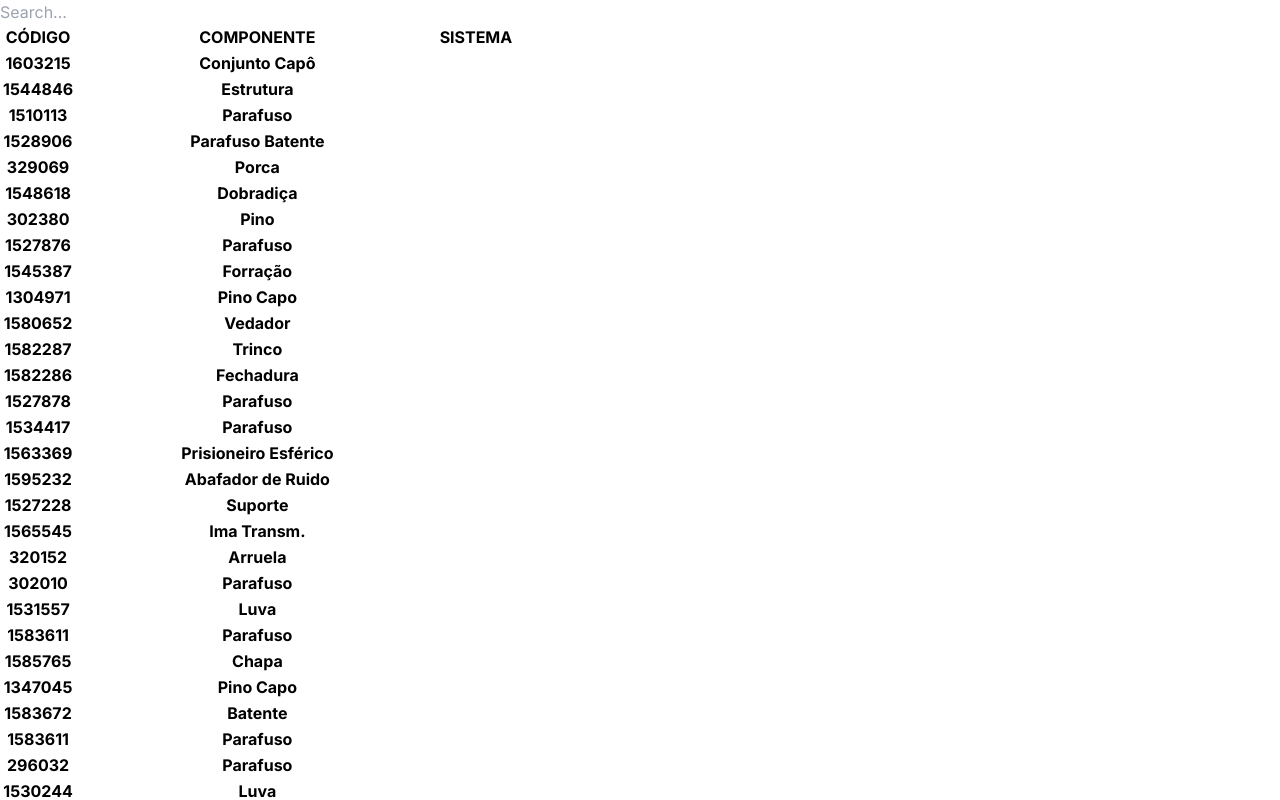
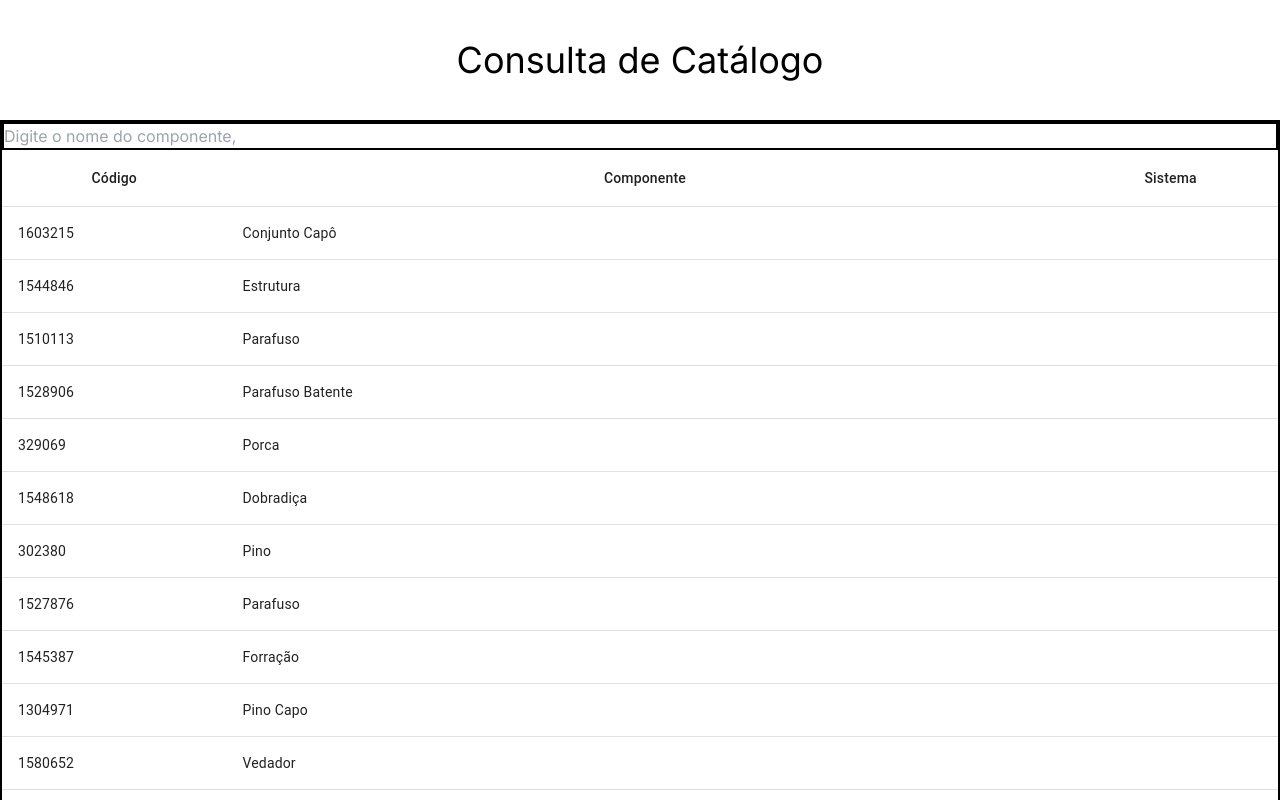
Before and after one commit to GabiTavares/evasoft-front-end, a React (Create React App) app: page /catalogo in a window 1280 px wide. Shown: the top 800 px of the page. Built offline with nearby package versions, Linux system fonts and the light colour scheme.

Commit message:
'addtable'

```diff
--- a/src/pages/catalogo.jsx
+++ b/src/pages/catalogo.jsx
@@ -1,24 +1,37 @@
+import { TableContainer, Paper, Table,
+    TableBody, TableCell, TableRow,
+    TableHead } from '@mui/material';
 import { useState } from 'react';
 import baseHyster from '../bases/BaseHyster.json';
 
 const Catalogo = () => {
     const [busca, setBusca] = useState("");
     return(
-        <div>
-           <input
+        <div id="div_total" className='flex flex-col'>
+        <h1 className='text-4xl mt-10 mb-10 text-center'>
+            Consulta de Catálogo</h1>
+    <div className="flex flex-row justify-between">
+
+    </div>
+    <div id="divConsulta" className=" border-2 border-black">
+            <div id='divPesquisa' className="border-2 border-black ">
+            <input
            type='text'
-           placeholder="Search..."
            onChange={(e) => setBusca(e.target.value)}
+           className="focus:outline-none"
+            placeholder="Digite o nome do componente, sistema ou código"
            />
-            <table>
-                <thead>
-                    <tr>
-                        <th>CÓDIGO</th>
-                        <th>COMPONENTE</th>
-                        <th>SISTEMA</th>
-                    </tr>
-                </thead>
-                <tbody>
+            </div>
+            <TableContainer component={Paper}>
+                <Table>
+                    <TableHead>
+                    <TableRow>
+                  <TableCell align='center'>Código</TableCell>
+                  <TableCell align='center'>Componente</TableCell>
+                  <TableCell align='center'>Sistema</TableCell>
+                    </TableRow>
+                    </TableHead>
+                    <TableBody>
                     {baseHyster.filter(val => {
                         if (busca === ''){
                             return val;
@@ -30,14 +43,16 @@ const Catalogo = () => {
                             return val;
                         }
                     }).map((m, i) => (
-                        <tr key={i}>
-                            <th>{m.Codigo}</th>
-                            <th>{m.Componente}</th>
-                            <th>{m.Sistema}</th>
-                        </tr>
+                        <TableRow key={i}>
+                            <TableCell>{m.Codigo}</TableCell>
+                            <TableCell>{m.Componente}</TableCell>
+                            <TableCell>{m.Sistema}</TableCell>
+                        </TableRow>
                     ))}
-                </tbody>
-            </table>
+                    </TableBody>
+                </Table>
+            </TableContainer>
+            </div>
         </div>
     )
 }
```
